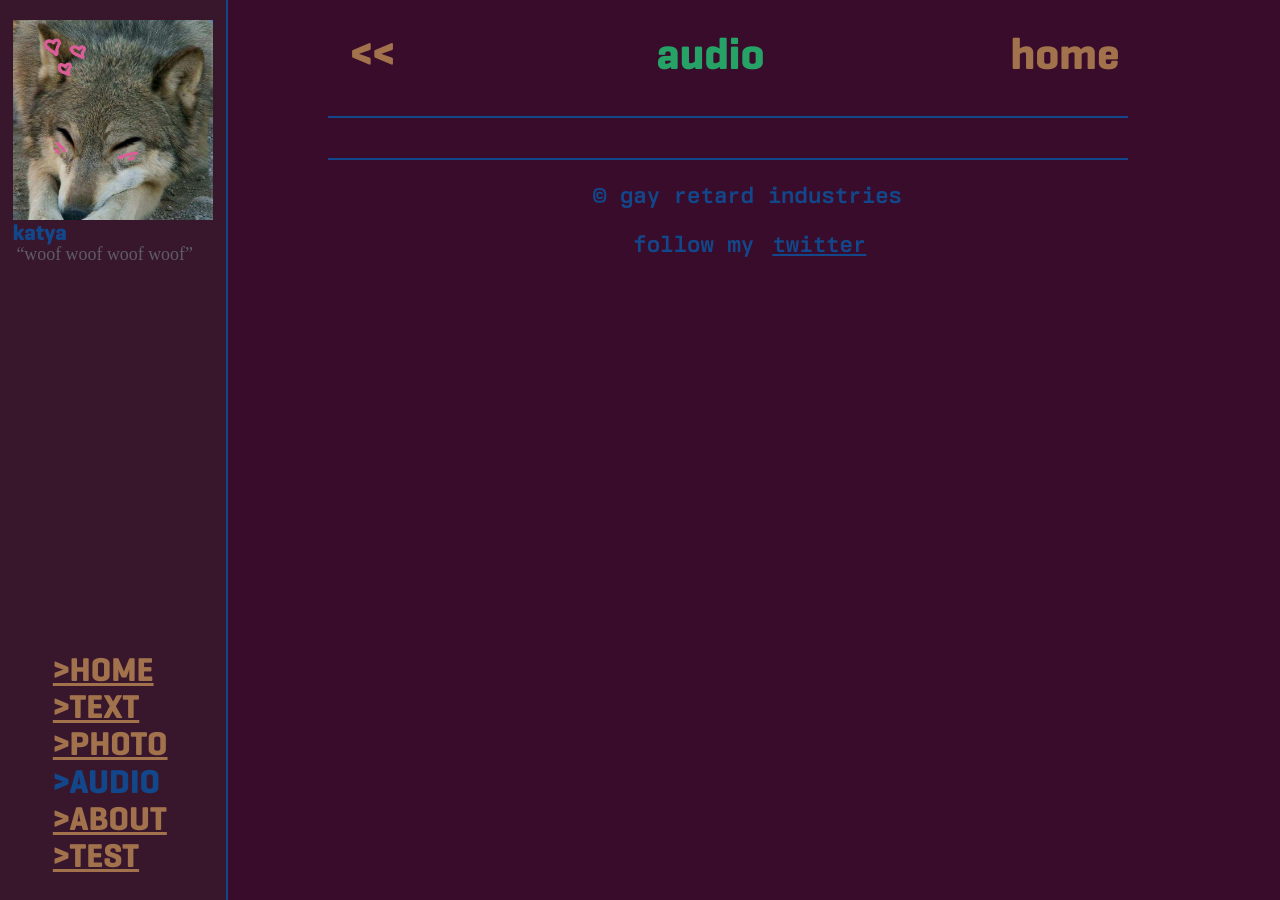
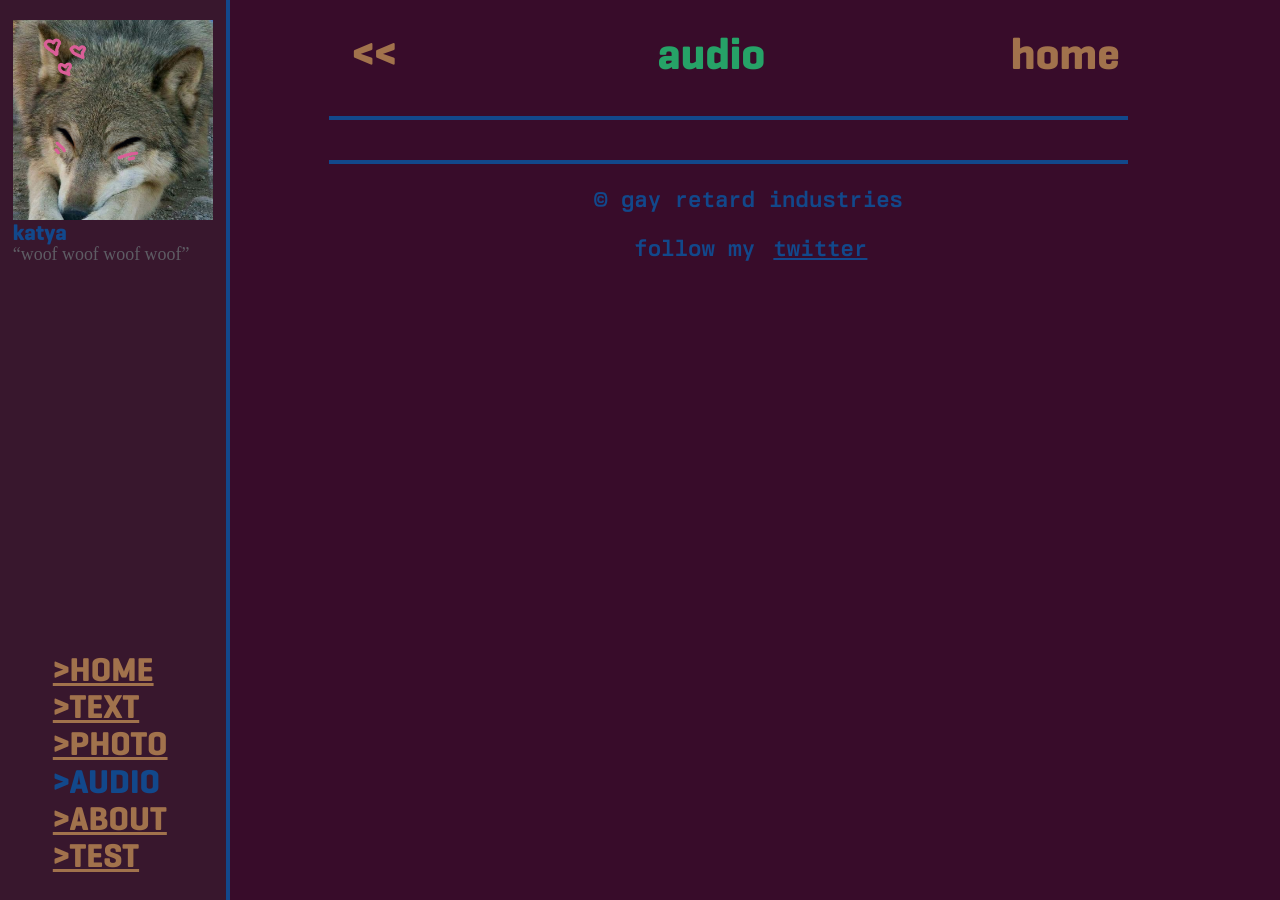
Before and after one commit to trannykisser/peronalsite, a Jekyll site: the page built from audio/index.html, in a window 1280 px wide. Built offline with Jekyll 4.4.1, drawn with Linux system fonts in a browser that asks for light colours.

Commit message:
added cover art to the landing page

```diff
--- a/_layouts/default.html
+++ b/_layouts/default.html
@@ -13,7 +13,7 @@
     </head>
 <body>
     {% if page.url == '/' %}
-        <div class="grid-vertical cover">
+        <div class="grid-vertical covergrid">
     {% else %}
         <div class="grid-vertical">
     {% endif %}
--- a/audio/index.html
+++ b/audio/index.html
@@ -12,7 +12,7 @@ index: true
         <!-- <p>{{ audio.description }}</p> -->
         <audio controls>
             <source src="{{ audio.path | relative_url }}" type="audio/wav">
-            Your browser does not support the audio element.
+            Your browser does not support audio :(
         </audio>
     </li>
     {% endif %}
--- a/css/mainstyle.css
+++ b/css/mainstyle.css
@@ -67,7 +67,7 @@ ref colours
 } */
 .grid-vertical {
   display: grid;
-  grid-template-columns: minmax(max-content, 1fr) 8fr 0.3fr;
+  grid-template-columns: max-content 8fr 0.3fr;
   /* grid-column-gap: 10px;; */
   align-items: stretch;
     }
@@ -86,7 +86,7 @@ ref colours
     text-align: center;
     color: #12488b;
     margin-top: 5%;
-    border-top: 2px solid #12488b;
+    border-top: 4px solid #12488b;
     /* padding-top: 1%; */
     text-indent: 0%;
     }
@@ -97,7 +97,7 @@ ref colours
     /* column-gap: 0em; */
     color: #26a267;
     text-align: center;
-    border-bottom: 2px solid #12488b;
+    border-bottom: 4px solid #12488b;
     padding: 1%;
     text-indent: 0%;
     }
@@ -127,7 +127,7 @@ ref colours
     display: flex;
     flex-direction: column;
     justify-content: space-between; /* profile top, nav bottom: same look as now */
-    border-right: 2px solid #12488b;
+    border-right: 4px solid #12488b;
     background-color: #38172d;
     padding: 0 1vw;
     overflow-y: auto;
@@ -205,8 +205,9 @@ ref colours
     font-size: 0.8em;
     color: #5E5C64;
     text-align: start;
-    padding: 0.2em;
+    padding: 0.2em 0;
     text-indent: 0%;
+    max-width: 200px;
 }
 .details {
     position: absolute;
@@ -224,21 +225,29 @@ ref colours
 
 /* Controls display of the landing page cover */
 
-.grid-vertical.cover {
-    grid-template-columns: minmax(max-content, 1fr) 8fr;
+.grid-vertical.covergrid {
+    grid-template-columns: max-content 1fr;
 }
 .covercontainer {
+    position: relative;
     overflow: clip;
     height: 100vh;
 }
 img.cover {
+    display: block;
+    position: relative;
     overflow: clip;
     object-fit: cover;
     width: 100%;
     height: 100vh;
 }
+.cover.overlay {
+    position: absolute;
+    inset: 0;
+    background-color: rgba(0, 0, 0, 0);
+    z-index: 10;
+}
 
-/* asd        */
 
 
 /* element stylings */
--- a/index.html
+++ b/index.html
@@ -8,7 +8,9 @@ comment: "hiiiiiiii hello welcommeeee ^w^ hiii"
     {% assign cover = photos | sample %}
 
     <img src="{{ cover.image_path | relative_url }}" alt="{{ cover.title }}" class="cover">
-
+    <!-- <div class="cover"> -->
+        <img src="{{ 'images/splash.png' | relative_url }}" class="cover overlay">
+    <!-- </div> -->
     <!-- <img src="photo/banner.png" class="cover"> -->
 
 </div>
```
Also changed, not shown: photo/HR.png (deleted), photo/Noose of jah city.png (deleted), photo/kasane tito.png (deleted), photo/life is pain.png (deleted), photo/razor blade.jpeg (deleted), photo/spiritually israeli.png (deleted), photo/whatthehelliswater.jpeg (deleted), photo/wolves.jpeg (deleted), 1 other file.
